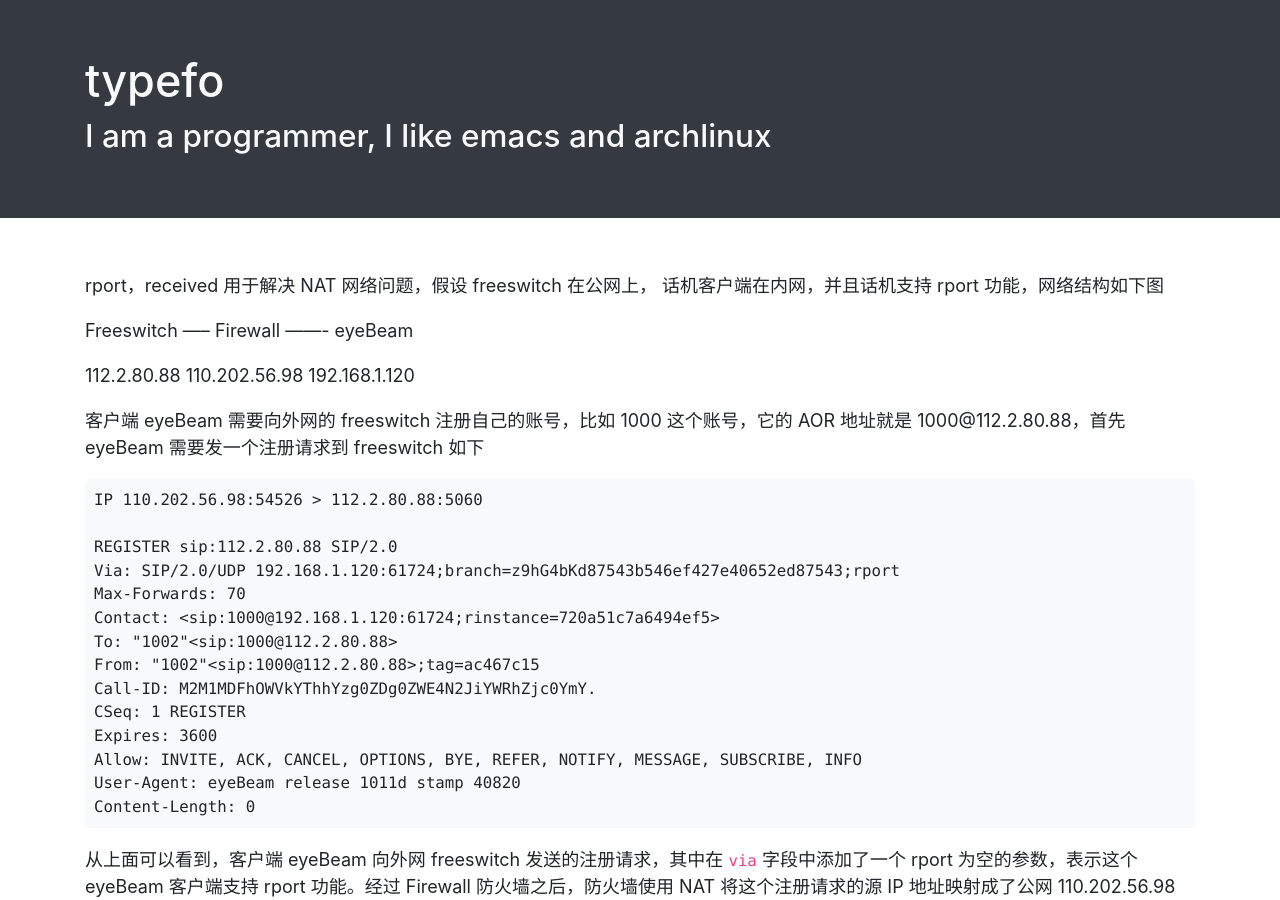
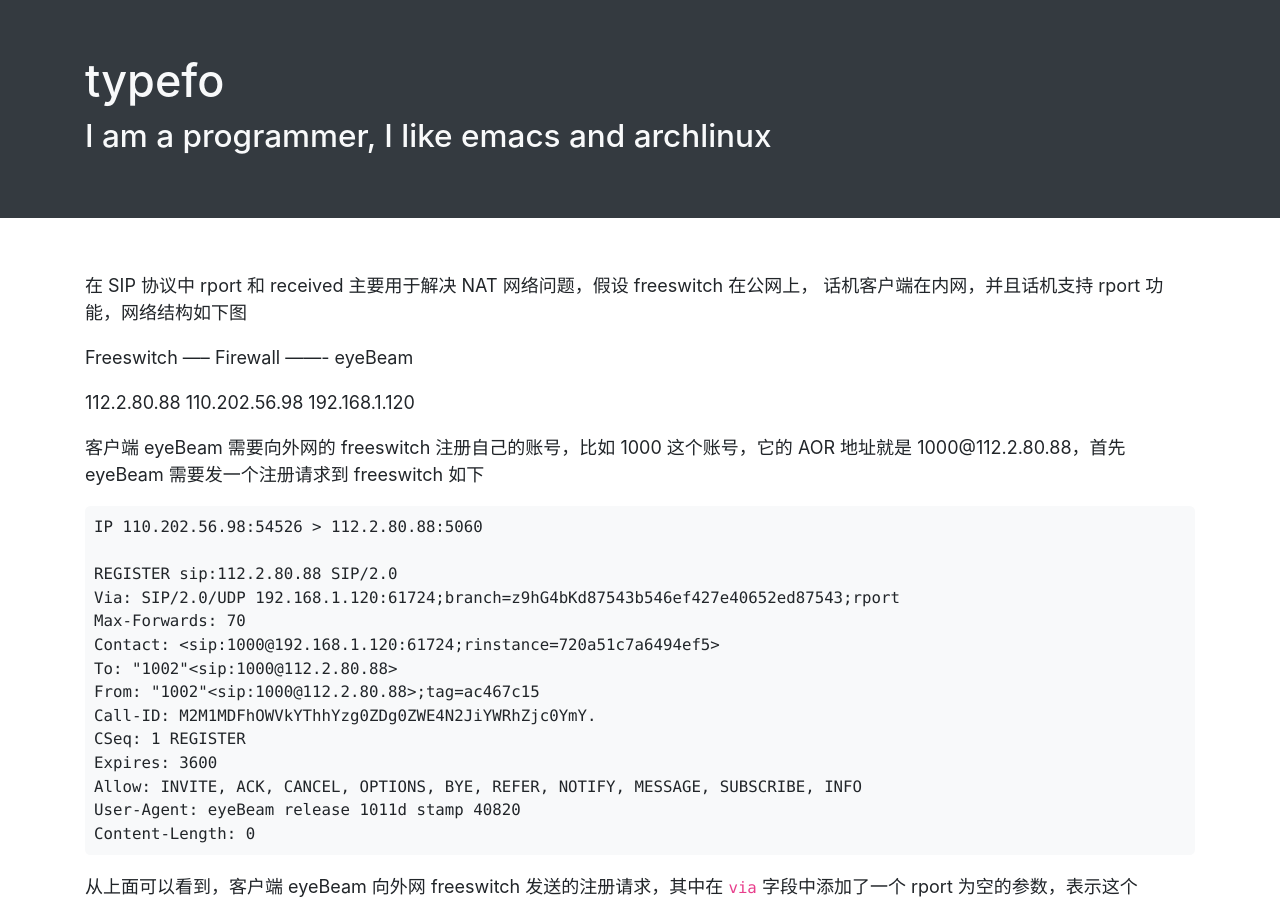
Before and after one commit to ehsud/blog, a Jekyll site: the page built from voip/rport-for-sip.md, in a window 1280 px wide and 900 px high. Built offline with Jekyll 4.4.1, drawn with Linux system fonts in a browser that asks for light colours.

Commit message:
Updated some files

```diff
--- a/voip/rport-for-sip.md
+++ b/voip/rport-for-sip.md
@@ -4,7 +4,7 @@ title: rport 与 received 在 voip 中的作用
 description: 使用 rport 与 received 在 voip 中解决 NAT 问题
 ---
 
-rport，received 用于解决 NAT 网络问题，假设 freeswitch 在公网上， 话机客户端在内网，并且话机支持 rport 功能，网络结构如下图
+在 SIP 协议中 rport 和 received 主要用于解决 NAT 网络问题，假设 freeswitch 在公网上， 话机客户端在内网，并且话机支持 rport 功能，网络结构如下图
 
 
 
```
